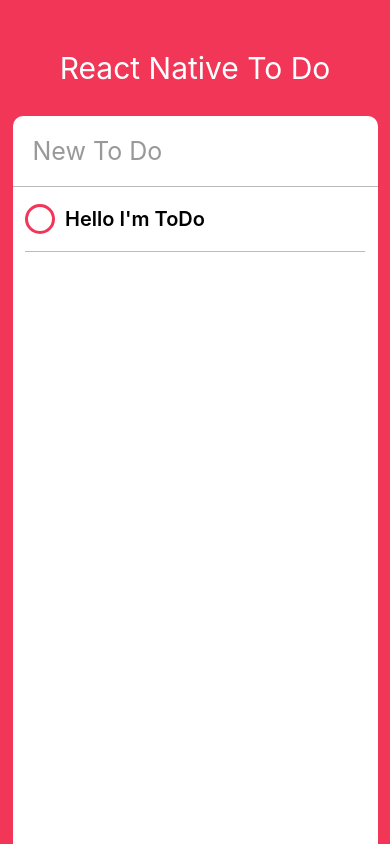
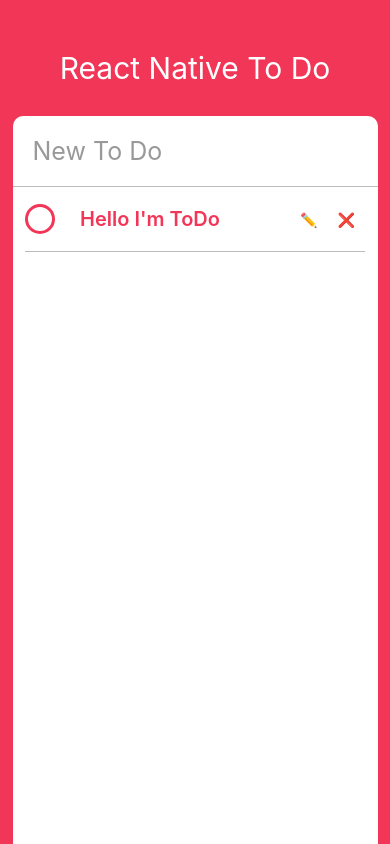
Before and after one commit to devheedoo/react-native-todo-nomad-coders, a React Native app: screen / in a window 390 px wide. Built offline with nearby package versions, Linux system fonts and the light colour scheme.

Commit message:
#6 Styling the To Do Component

```diff
--- a/ToDo.js
+++ b/ToDo.js
@@ -6,21 +6,51 @@ const { width, height } = Dimensions.get("window");
 
 export default class ToDo extends React.Component {
   state = {
+    isCompleted: false,
     isEditing: false,
-    isCompleted: false,
   }
 
   render() {
-    const { isCompleted } = this.state;
+    const { isCompleted, isEditing } = this.state;
     return (
       <View style={styles.container}>
+        <View style={styles.column}>
           <TouchableOpacity onPress={this.toggleComplete}>
             <View style={[
               styles.circle,
               isCompleted ? styles.completedCircle : styles.uncompletedCircle
             ]} />
           </TouchableOpacity>
-        <Text style={styles.text}>Hello I'm ToDo</Text>
+          <Text style={[
+            styles.text,
+            isCompleted ? styles.completedText : styles.uncompletedText
+            ]}
+          >
+            Hello I'm ToDo
+          </Text>
+        </View>
+        { isEditing ? (
+          <View style={styles.actions}>
+            <TouchableOpacity onPressOut={this.finishEditing}>
+              <View style={styles.actionContainer}>
+                <Text style={styles.actionText}>✅</Text>
+              </View>
+            </TouchableOpacity>
+          </View>
+        ) : (
+          <View style={styles.actions}>
+            <TouchableOpacity onPressOut={this.startEditing} onPressOut={this.startEditing}>
+              <View style={styles.actionContainer}>
+                <Text style={styles.actionText}>✏️</Text>
+              </View>
+            </TouchableOpacity>
+            <TouchableOpacity>
+              <View style={styles.actionContainer}>
+                <Text style={styles.actionText}>❌</Text>
+              </View>
+            </TouchableOpacity>
+          </View>
+        )}
       </View>
     );
   }
@@ -29,7 +59,18 @@ export default class ToDo extends React.Component {
     this.setState({
       isCompleted: !this.state.isCompleted
     });
-    console.log(this.state.isCompleted);
+  }
+
+  startEditing = () => {
+    this.setState({
+      isEditing: true,
+    });
+  }
+
+  finishEditing = () => {
+    this.setState({
+      isEditing: false,
+    });
   }
 }
 
@@ -40,6 +81,7 @@ const styles = StyleSheet.create({
     borderBottomWidth: StyleSheet.hairlineWidth,
     flexDirection: 'row',
     alignItems: 'center',
+    justifyContent: 'space-between',
   },
   circle: {
     width: 30,
@@ -54,9 +96,30 @@ const styles = StyleSheet.create({
   uncompletedCircle: {
     borderColor: '#F23657',
   },
+  completedText: {
+    color: '#bbb',
+    textDecorationLine: 'line-through',
+  },
+  uncompletedText: {
+    color: '#F23657',
+  },
   text: {
     fontWeight: '600',
     fontSize: 20,
     marginVertical: 20,
-  }
+  },
+  column: {
+    flexDirection: 'row',
+    alignItems: 'center',
+    width: width / 2,
+    justifyContent: 'space-between',
+  },
+  actions: {
+    flexDirection: 'row',
+  },
+  actionContainer: {
+    marginVertical: 10,
+    marginHorizontal: 10,
+  },
+  actionText: {},
 })
```
Lines whose indentation alone changed are shown as unchanged.
